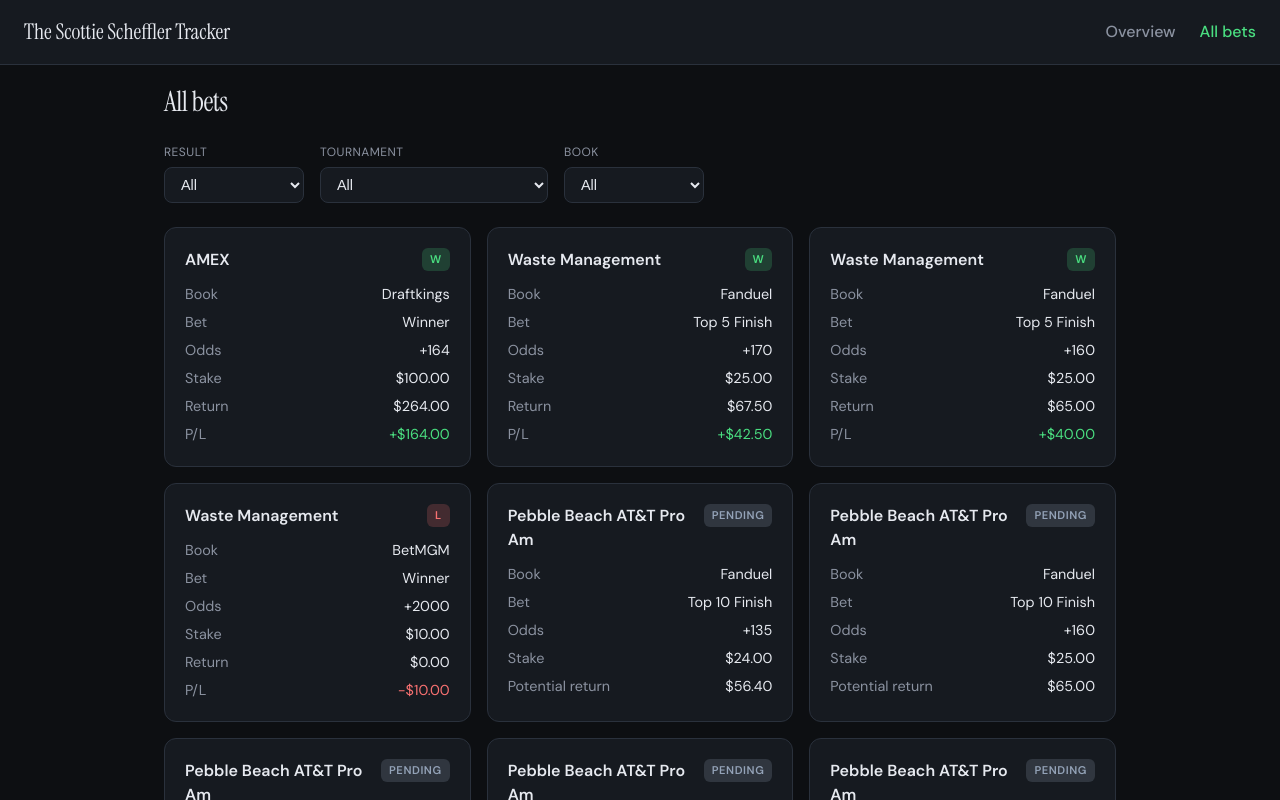
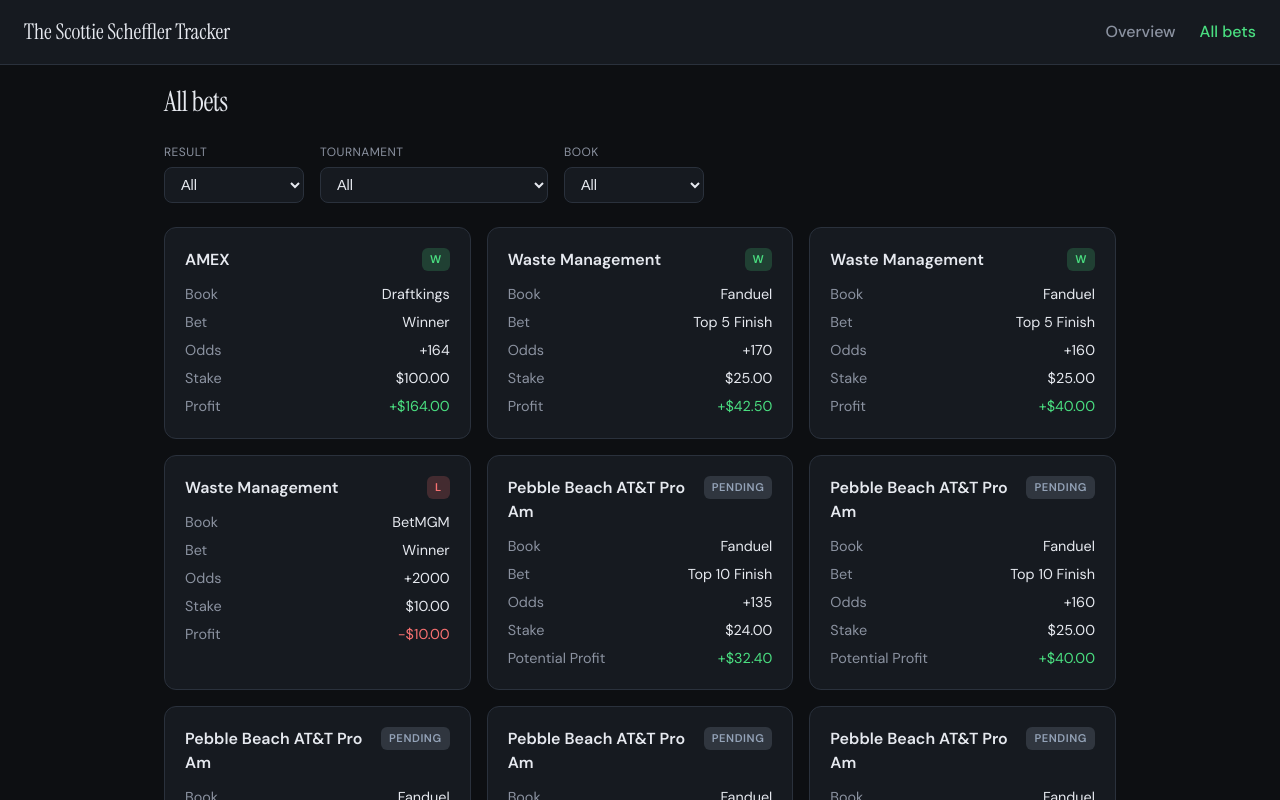
Before and after one commit to JackBleiweis/ScottieSchefflerTracker, a React (Vite) app: page /bets in a window 1280 px wide. Built offline with nearby package versions, Linux system fonts and the light colour scheme.

Commit message:
Fix typing and phto

```diff
--- a/index.html
+++ b/index.html
@@ -2,7 +2,7 @@
 <html lang="en">
   <head>
     <meta charset="UTF-8" />
-    <link rel="icon" type="image/svg+xml" href="/vite.svg" />
+    <link rel="icon" type="image/png" href="/favicon.png" />
     <meta name="viewport" content="width=device-width, initial-scale=1.0" />
     <title>The Scottie Scheffler Tracker</title>
     <link rel="preconnect" href="https://fonts.googleapis.com" />
--- a/src/components/BetCard.tsx
+++ b/src/components/BetCard.tsx
@@ -1,5 +1,5 @@
 import type { Bet } from '../types/bet'
-import { profitForBet, returnForBet } from '../lib/stats'
+import { profitForBet } from '../lib/stats'
 
 function formatOdds(odds: number): string {
   if (odds > 0) return '+' + odds
@@ -50,16 +50,15 @@
           <span className="bet-card__label">Stake</span>
           <span>${bet.stake.toFixed(2)}</span>
         </div>
-        <div className="bet-card__row">
-          <span className="bet-card__label">{bet.result === 'Pending' ? 'Potential return' : 'Return'}</span>
-          <span>${returnForBet(bet).toFixed(2)}</span>
+        <div className={`bet-card__row bet-card__profit ${profit !== null ? (profit >= 0 ? 'positive' : 'negative') : 'positive'}`}>
+          <span className="bet-card__label">{bet.result === 'Pending' ? 'Potential Profit' : 'Profit'}</span>
+          <span>
+            {bet.result === 'Pending'
+              ? formatMoney(bet.odds > 0 ? bet.stake * (bet.odds / 100) : bet.stake * (100 / Math.abs(bet.odds)))
+              : formatMoney(profit ?? 0)
+            }
+          </span>
         </div>
-        {profit !== null && (
-          <div className={`bet-card__row bet-card__profit ${profit >= 0 ? 'positive' : 'negative'}`}>
-            <span className="bet-card__label">P/L</span>
-            <span>{formatMoney(profit)}</span>
-          </div>
-        )}
       </div>
     </div>
   )
```
Also changed, not shown: public/favicon.png (added).
